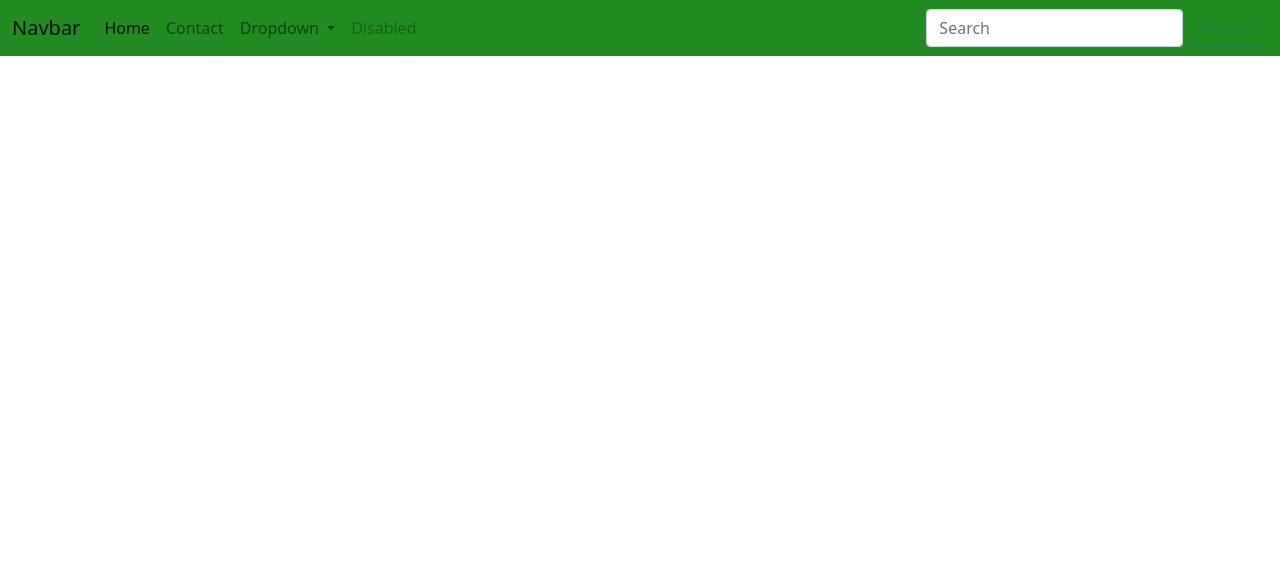
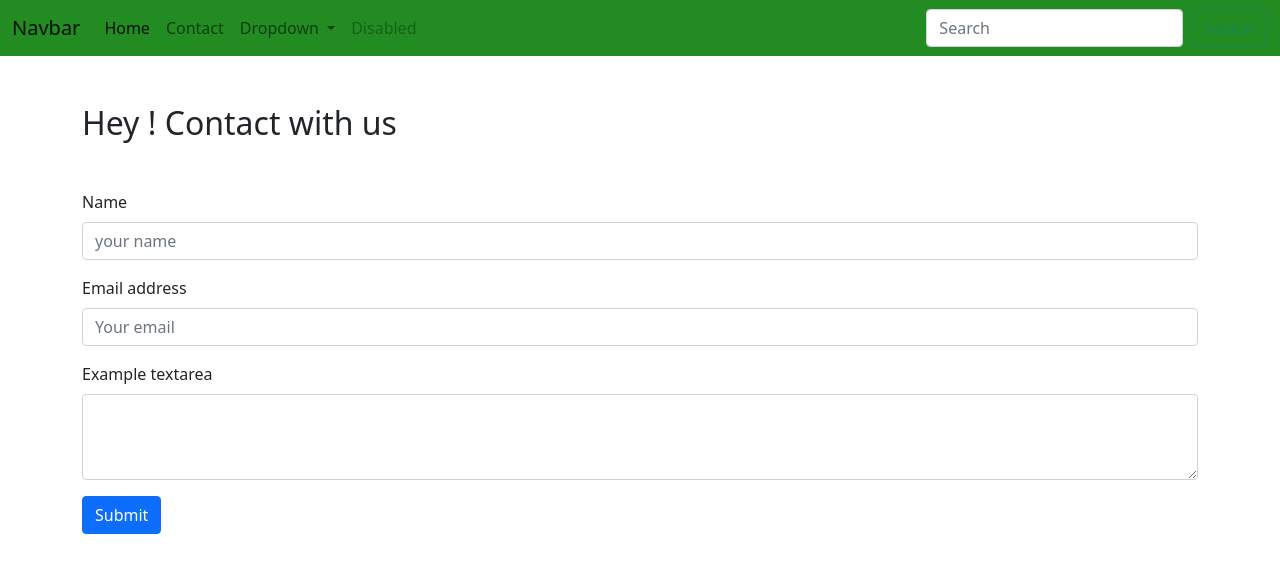
Before and after one commit to RafsanRifat/Django_practice, a Django app: page /contact/ in a window 1280 px wide. Shown: the top 573 px of the page. Run offline with Django 3.2, Linux system fonts and the light colour scheme.

Commit message:
contact form added

```diff
--- a/templates/contact.html
+++ b/templates/contact.html
@@ -4,5 +4,20 @@
 {% endblock %}
 
 {% block content %}
-
+    <h2  class="mt-5">Hey ! Contact with us </h2>
+    <form action="" class="mt-5">
+        <div class="mb-3">
+            <label for="exampleFormControlInput1" class="form-label">Name</label>
+            <input type="text" class="form-control" id="exampleFormControlInput1" placeholder="your name">
+        </div>
+        <div class="mb-3">
+            <label for="exampleFormControlInput1" class="form-label">Email address</label>
+            <input type="email" class="form-control" id="exampleFormControlInput1" placeholder="Your email">
+        </div>
+        <div class="mb-3">
+            <label for="exampleFormControlTextarea1" class="form-label">Example textarea</label>
+            <textarea class="form-control" id="exampleFormControlTextarea1" rows="3"></textarea>
+        </div>
+    <button type="submit" class="btn btn-primary">Submit</button>
+    </form>
 {% endblock %}
```
